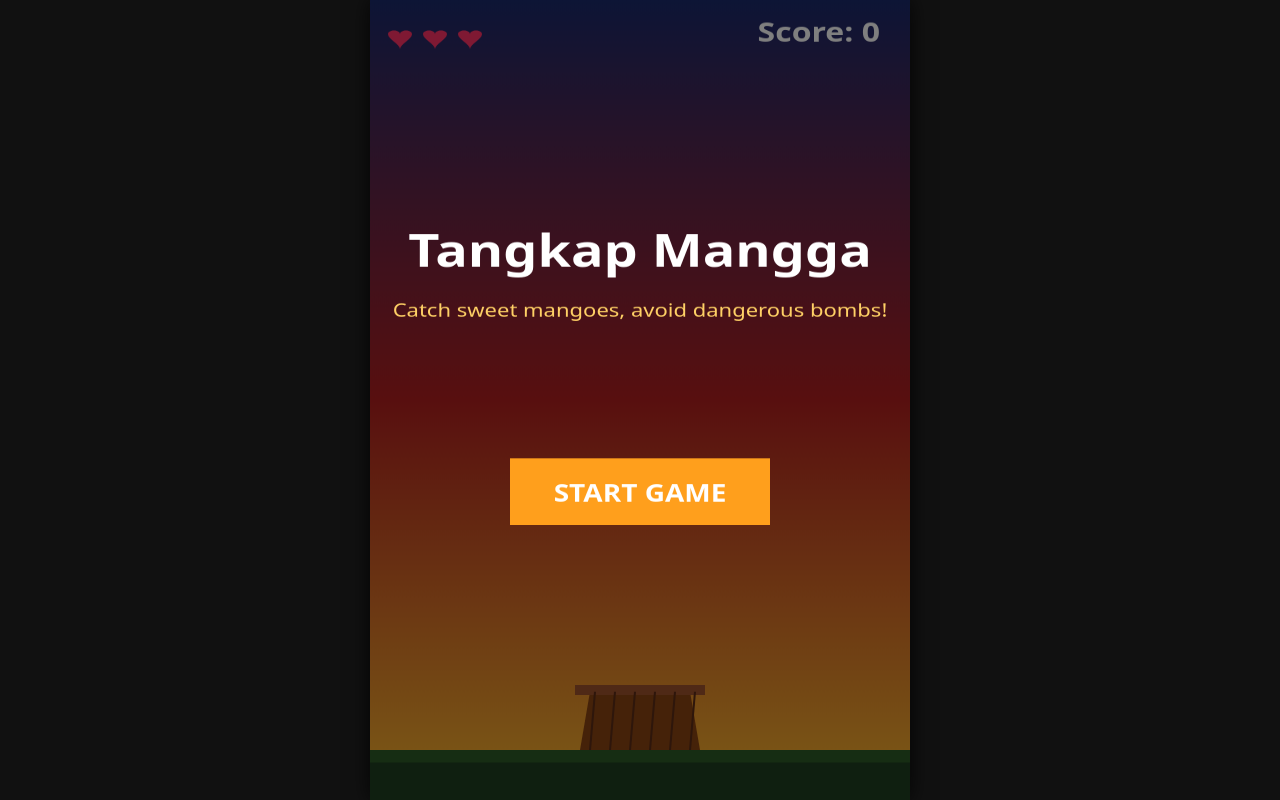
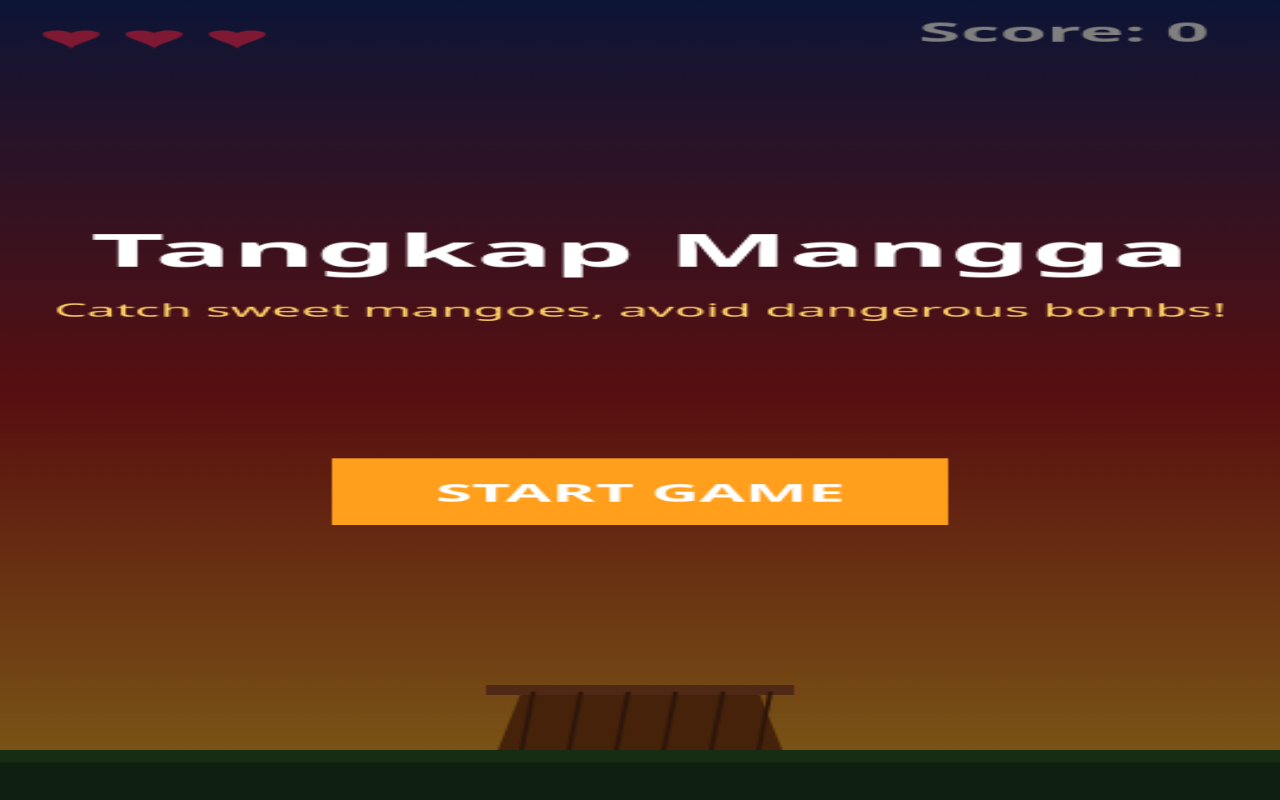
Before and after one commit to msmgm/tangkap-mangga-game, a plain HTML site: page index.html in a window 1280 px wide. Drawn offline with Linux system fonts and the light colour scheme.

Commit message:
fix: make game canvas fill 1080x1920 viewport edge-to-edge without black bars and expose getGameState

```diff
--- a/game.js
+++ b/game.js
@@ -503,3 +503,5 @@ function loop() {
 }
 
 requestAnimationFrame(loop);
+
+window.getGameState = () => ({ items, basket, score, lives, gameState });
--- a/index.html
+++ b/index.html
@@ -6,14 +6,12 @@
     <title>Tangkap Mangga — Catch the Mangoes Game</title>
     <meta name="description" content="A tiny browser game where mangoes fall from the sky and you catch them with a basket."/>
     <style>
-        body {
+        html, body {
             margin: 0;
             padding: 0;
+            width: 100%;
+            height: 100%;
             background: #111;
-            display: flex;
-            justify-content: center;
-            align-items: center;
-            height: 100vh;
             overflow: hidden;
             font-family: system-ui, -apple-system, sans-serif;
             color: #fff;
@@ -23,9 +21,6 @@
             position: relative;
             width: 100%;
             height: 100%;
-            max-width: 540px;
-            max-height: 960px;
-            box-shadow: 0 0 20px rgba(0,0,0,0.8);
             background: #222;
         }
         canvas {
```
